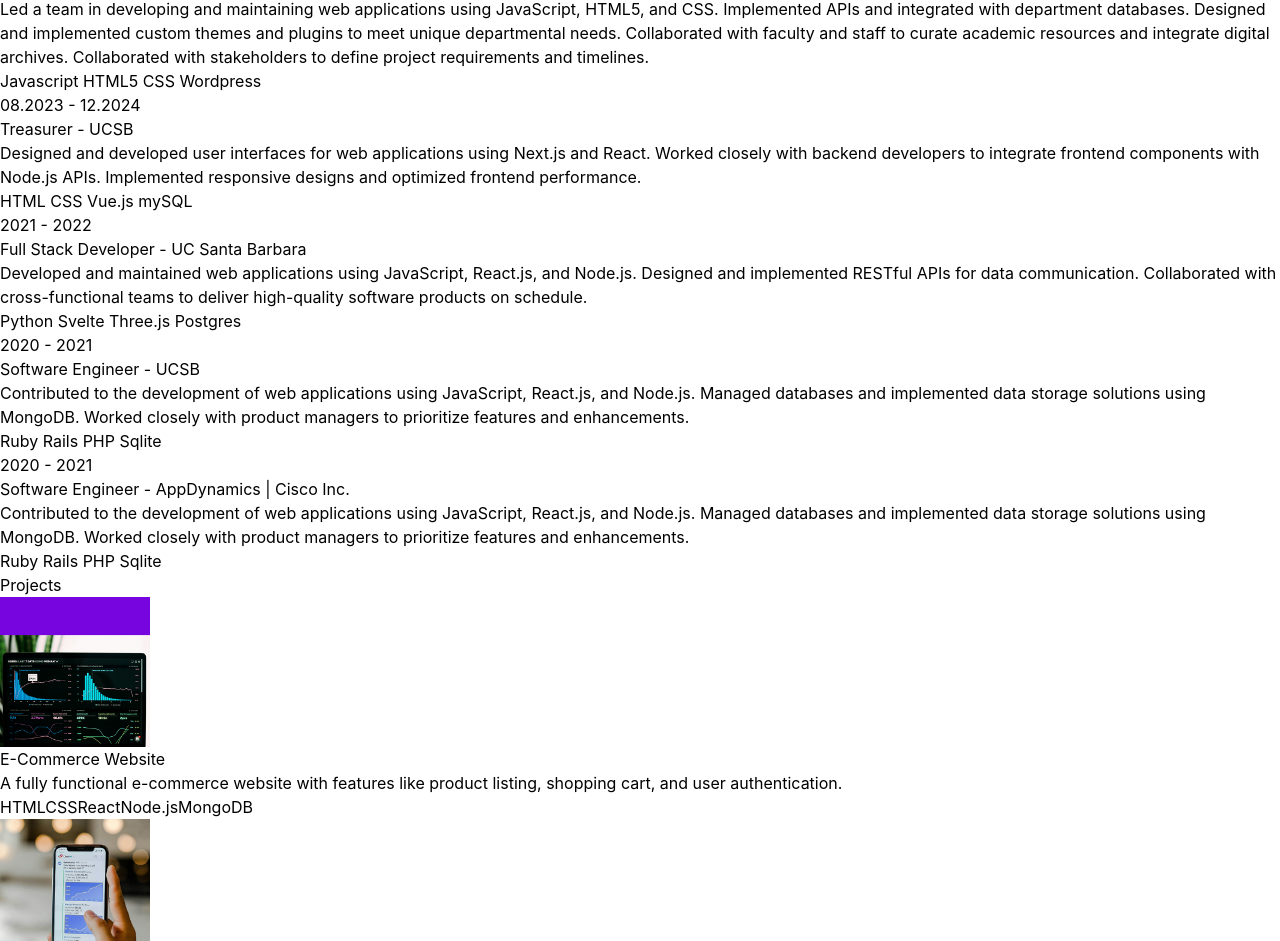
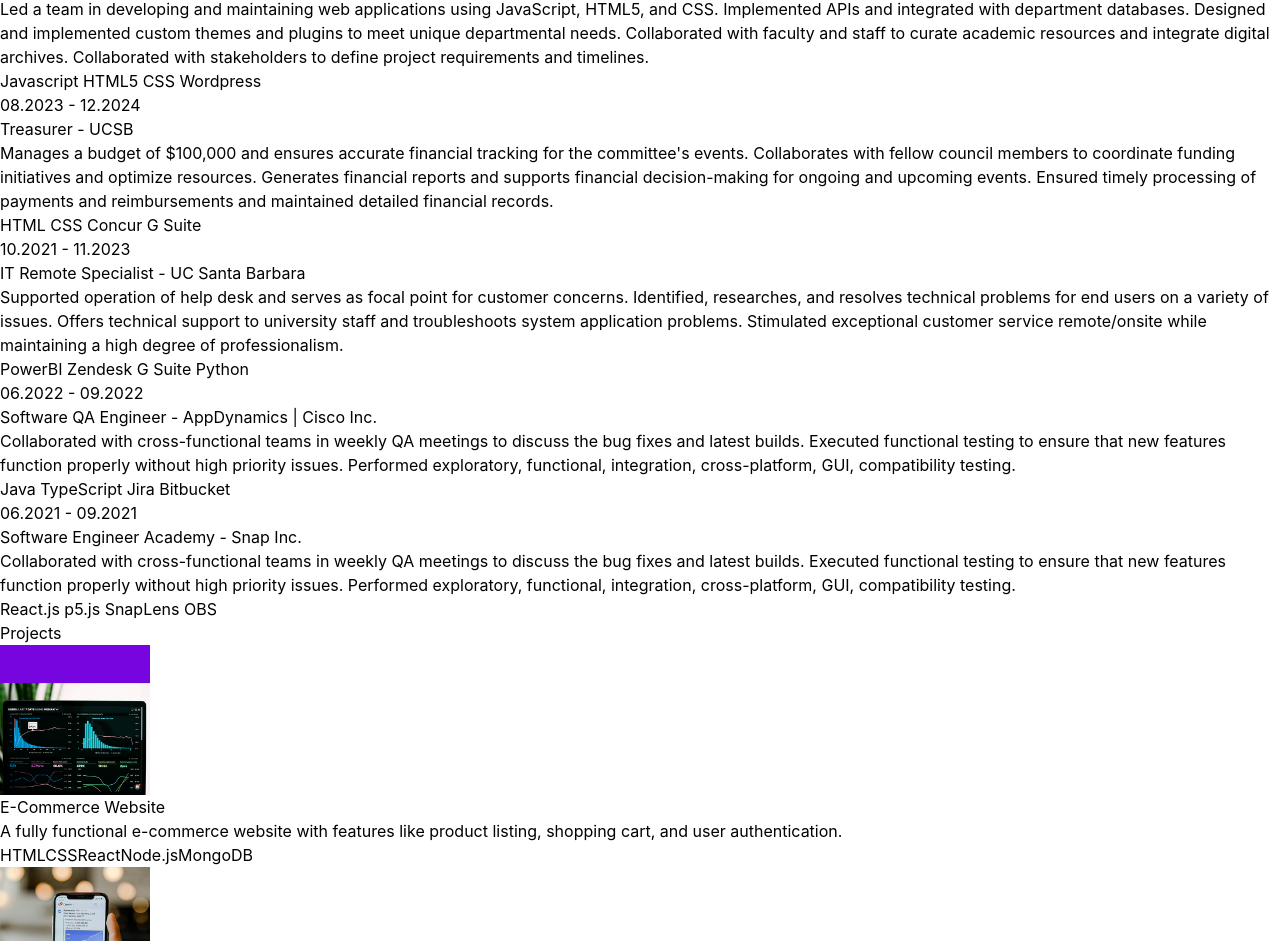
Before and after one commit to amriikk/jotrio-1.1, a React (Vite) app: page / in a window 1280 px wide. Shown: the part 3073-4014 px from the top of the page. Built offline with nearby package versions, Linux system fonts and the light colour scheme.

Commit message:
update exp

```diff
--- a/src/constants/index.js
+++ b/src/constants/index.js
@@ -27,29 +27,41 @@ export const EXPERIENCES = [
     year: "08.2023 - 12.2024",
     role: "Treasurer",
     company: "UCSB",
-    description: `Designed and developed user interfaces for web applications using Next.js and React. Worked closely with backend developers to integrate frontend components with Node.js APIs. Implemented responsive designs and optimized frontend performance.`,
-    technologies: ["HTML", "CSS", "Vue.js", "mySQL"],
+    description: `Manages a budget of $100,000 and ensures accurate financial tracking for the committee's events.
+    Collaborates with fellow council members to coordinate funding initiatives and optimize resources.
+    Generates financial reports and supports financial decision-making for ongoing and upcoming events.
+    Ensured timely processing of payments and reimbursements and maintained detailed financial records.
+`,
+    technologies: ["HTML", "CSS", "Concur", "G Suite"],
   },
   {
-    year: "2021 - 2022",
-    role: "Full Stack Developer",
+    year: "10.2021 - 11.2023",
+    role: "IT Remote Specialist",
     company: "UC Santa Barbara",
-    description: `Developed and maintained web applications using JavaScript, React.js, and Node.js. Designed and implemented RESTful APIs for data communication. Collaborated with cross-functional teams to deliver high-quality software products on schedule.`,
-    technologies: ["Python", "Svelte", "Three.js", "Postgres"],
+    description: `Supported operation of help desk and serves as focal point for customer concerns.
+    Identified, researches, and resolves technical problems for end users on a variety of issues.
+    Offers technical support to university staff and troubleshoots system application problems.
+    Stimulated exceptional customer service remote/onsite while maintaining a high degree of professionalism.
+`,
+    technologies: ["PowerBI", "Zendesk", "G Suite", "Python"],
   },
   {
-    year: "2020 - 2021",
-    role: "Software Engineer",
-    company: "UCSB",
-    description: `Contributed to the development of web applications using JavaScript, React.js, and Node.js. Managed databases and implemented data storage solutions using MongoDB. Worked closely with product managers to prioritize features and enhancements.`,
-    technologies: ["Ruby", "Rails", "PHP", "Sqlite"],
+    year: "06.2022 - 09.2022",
+    role: "Software QA Engineer",
+    company: "AppDynamics | Cisco Inc.",
+    description: `Collaborated with cross-functional teams in weekly QA meetings to discuss the bug fixes and latest builds.
+    Executed functional testing to ensure that new features function properly without high priority issues.
+    Performed exploratory, functional, integration, cross-platform, GUI, compatibility testing.`,
+    technologies: ["Java", "TypeScript", "Jira", "Bitbucket"],
   },
   {
-    year: "2020 - 2021",
-    role: "Software Engineer",
-    company: "AppDynamics | Cisco Inc.",
-    description: `Contributed to the development of web applications using JavaScript, React.js, and Node.js. Managed databases and implemented data storage solutions using MongoDB. Worked closely with product managers to prioritize features and enhancements.`,
-    technologies: ["Ruby", "Rails", "PHP", "Sqlite"],
+    year: "06.2021 - 09.2021",
+    role: "Software Engineer Academy",
+    company: "Snap Inc.",
+    description: `Collaborated with cross-functional teams in weekly QA meetings to discuss the bug fixes and latest builds.
+    Executed functional testing to ensure that new features function properly without high priority issues.
+    Performed exploratory, functional, integration, cross-platform, GUI, compatibility testing.`,
+    technologies: ["React.js", "p5.js", "SnapLens", "OBS"],
   },
 ];
 
```
